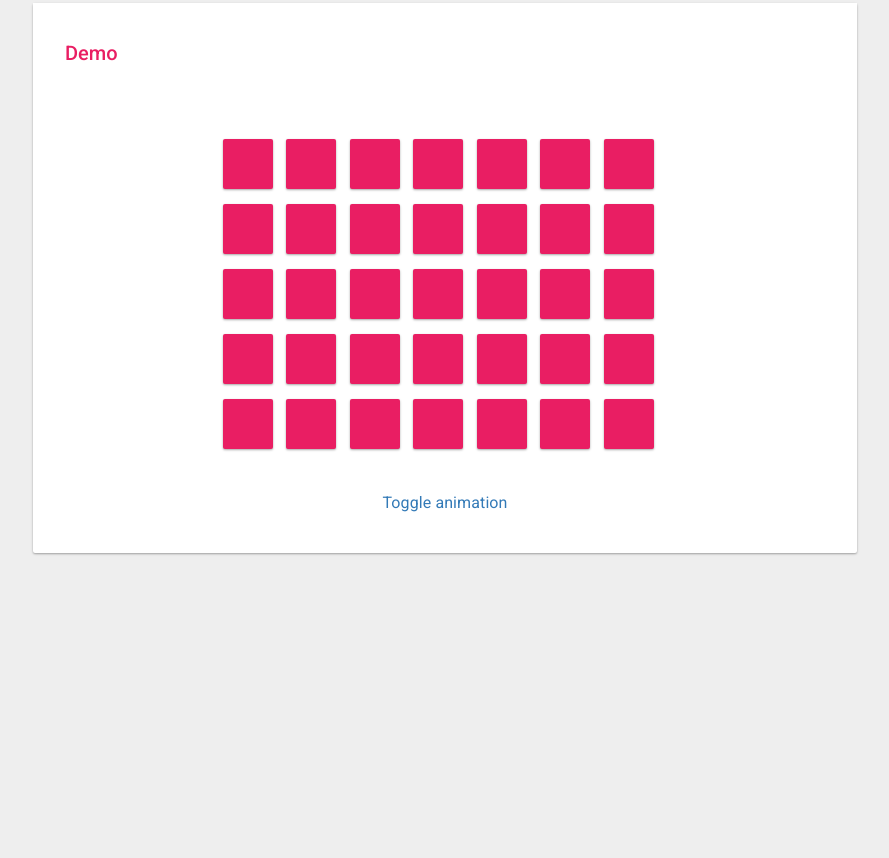
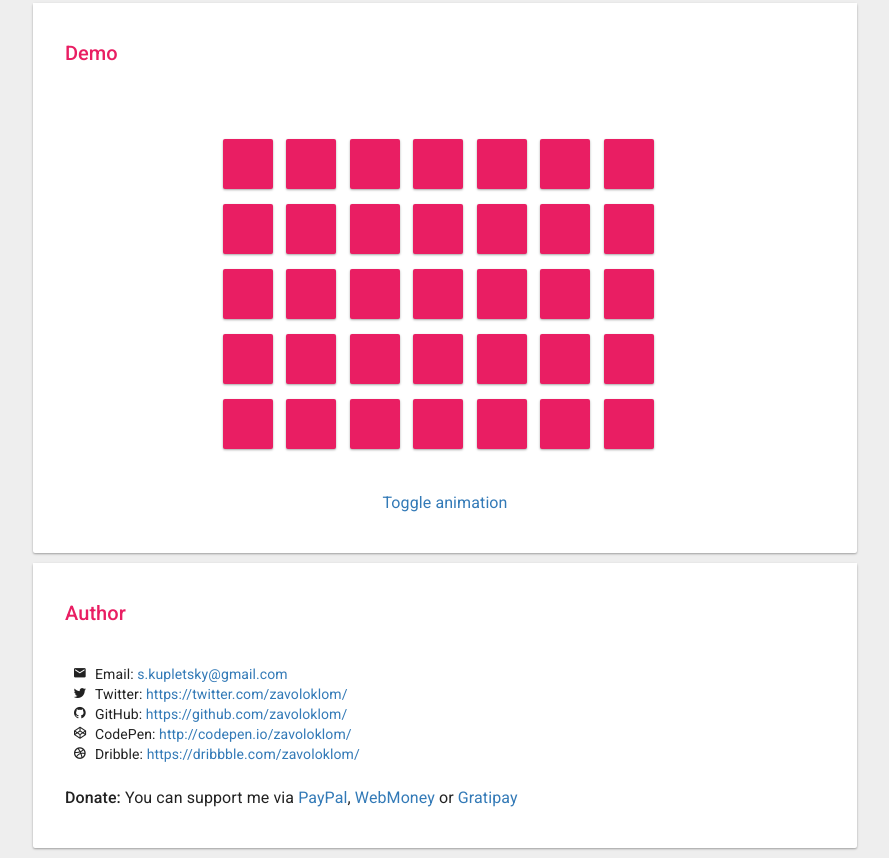
Before and after one commit to zavoloklom/material-design-hierarchical-display, a website: page index.html in a window 1280 px wide. Shown: the part 878-1736 px from the top of the page, without its empty margins (195-1084 px from the left). Before the commit the page ends 1441 px from the top, so only its background shows below. Drawn offline with nearby package versions, Linux system fonts and the light colour scheme.

Commit message:
Update index.html
Add author section

```diff
--- a/index.html
+++ b/index.html
@@ -84,8 +84,8 @@
                         <li><a href="#methods">Methods</a></li>
                         <li><a href="#events">Events</a></li>
                     </ul>
-                </li>
-                <li><a href="#about">About</a></li> -->
+                </li>-->
+                <li><a href="#about">About</a></li>
             </ul>
         </div>
     </div>
@@ -194,6 +194,27 @@
                 <li></li>
             </ul>
             <p class="mdt-subhead-2 text-center"><a id="demo-animation-toggle-link" data-toggle="hierarchical-display" href="#demo-animation">Toggle animation</a></p>
+        </div>
+    </article>
+
+    <article id="about" class="panel panel-mc-pink">
+        <div class="panel-heading">
+            <div class="panel-title mdt-title">Author</div>
+        </div>
+        <div class="panel-body">
+            <ul class="zmdi-hc-ul">
+                <li><i class="zmdi-hc-li zmdi zmdi-email"></i>Email: <a href="mailto:s.kupletsky@gmail.com">s.kupletsky@gmail.com</a>
+                </li>
+                <li><i class="zmdi-hc-li zmdi zmdi-twitter"></i>Twitter: <a href="https://twitter.com/zavoloklom/" target="_blank">https://twitter.com/zavoloklom/</a>
+                </li>
+                <li><i class="zmdi-hc-li zmdi zmdi-github"></i>GitHub: <a href="https://github.com/zavoloklom/" target="_blank">https://github.com/zavoloklom/</a>
+                </li>
+                <li><i class="zmdi-hc-li zmdi zmdi-codepen"></i>CodePen: <a href="http://codepen.io/zavoloklom/" target="_blank">http://codepen.io/zavoloklom/</a>
+                </li>
+                <li><i class="zmdi-hc-li zmdi zmdi-dribbble"></i>Dribble: <a href="https://dribbble.com/zavoloklom/" target="_blank">https://dribbble.com/zavoloklom/</a>
+                </li>
+            </ul>
+            <p class="mdt-subhead-2"><strong>Donate:</strong> You can support me via <a class="paypal" href="https://www.paypal.com/cgi-bin/webscr?cmd=_donations&amp;business=s%2ekupletsky%40gmail%2ecom&amp;lc=US&amp;item_name=Material%20Design%20Hierarchical%20Display&amp;currency_code=USD&amp;bn=PP%2dDonationsBF%3abtn_donateCC_LG%2egif%3aNonHosted">PayPal</a>, <a class="webmoney" href="https://funding.webmoney.ru/material-design-iconic-font/donate">WebMoney</a> or <a class="gratipay" href="http://gratipay.com/zavoloklom/" target="_blank">Gratipay</a></p>
         </div>
     </article>
 </main>
```
